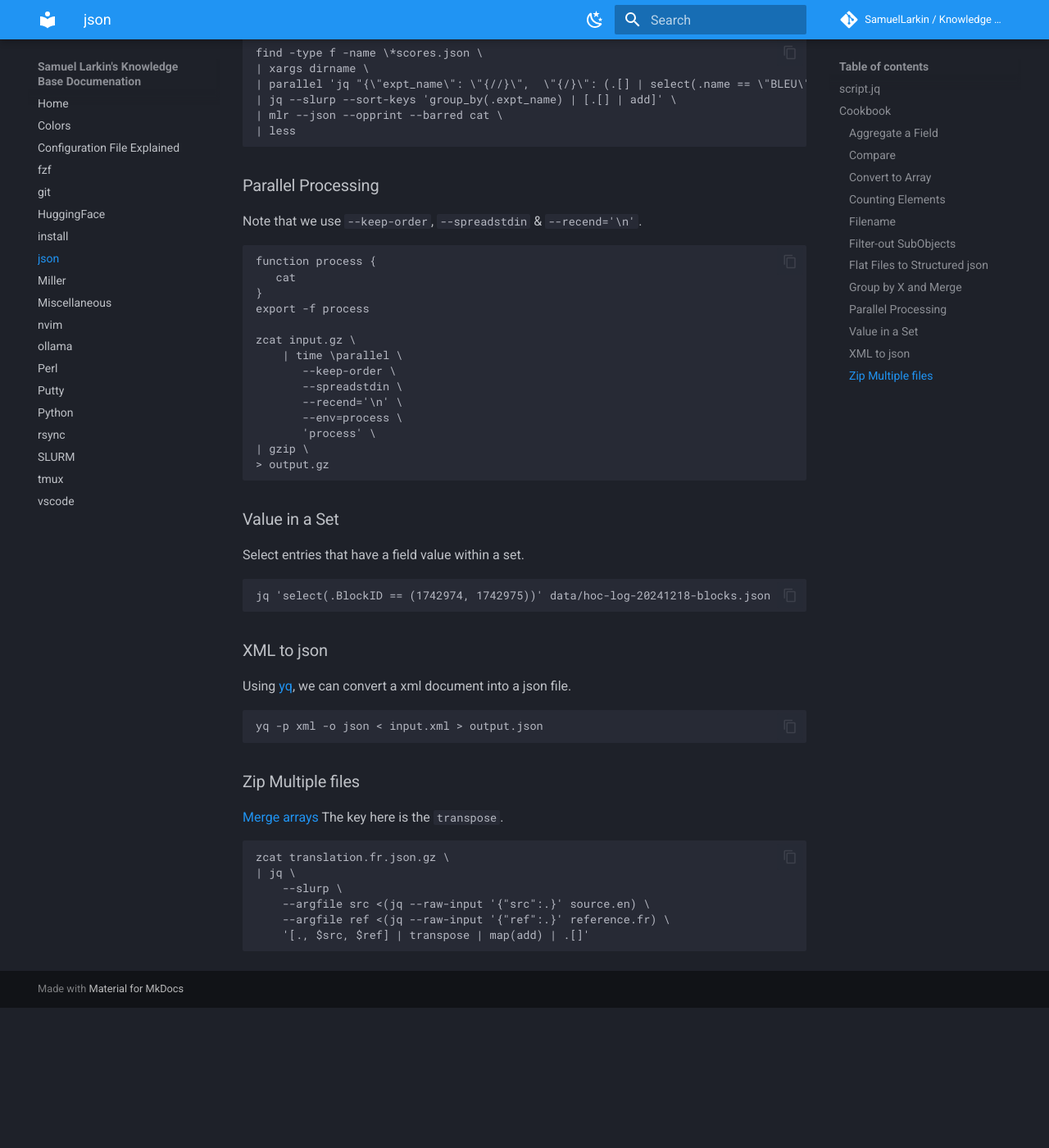
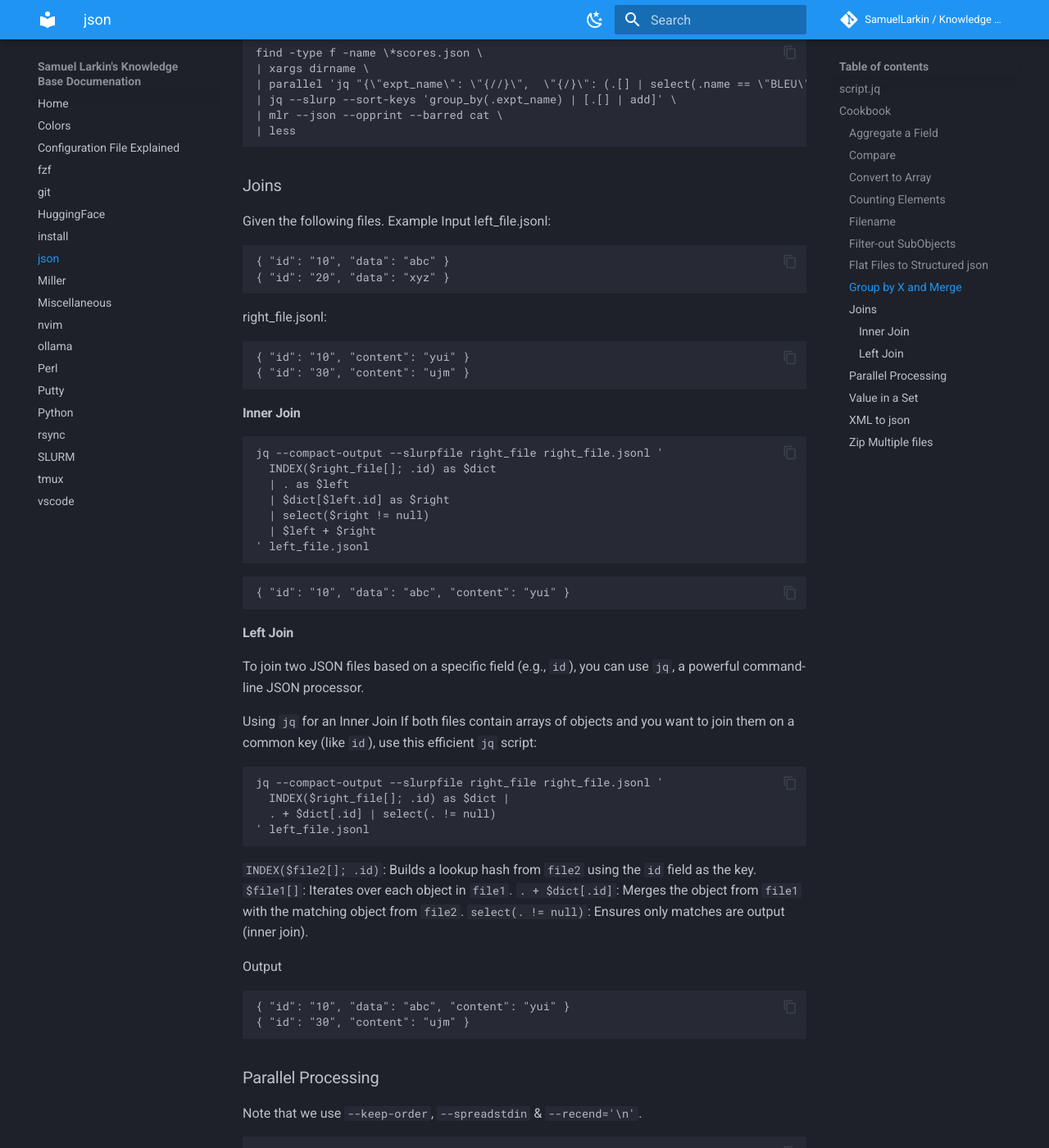
Before and after one commit to SamuelLarkin/kb, an MkDocs documentation site: the page built from docs/json.md, in a window 1280 px wide and 1400 px high, scrolled down 5261 px. Shown: the whole window at 82% size. Built offline with MkDocs 1.6.1 and Material for MkDocs 9.7.7, drawn with Linux system fonts in a browser that asks for light colours; comment, search, counter and statistics services are not loaded; the version menu is left out; before the commit the page ends 6490 px from its top, so only the background shows below that.

Commit message:
docs(json): inner join

````diff
--- a/docs/json.md
+++ b/docs/json.md
@@ -277,6 +277,66 @@ find -type f -name \*scores.json \
 | less
 ```
 
+### Joins
+
+Given the following files.
+Example Input
+left_file.jsonl:
+
+```json
+{ "id": "10", "data": "abc" }
+{ "id": "20", "data": "xyz" }
+```
+
+right_file.jsonl:
+
+```json
+{ "id": "10", "content": "yui" }
+{ "id": "30", "content": "ujm" }
+```
+
+#### Inner Join
+
+```sh
+jq --compact-output --slurpfile right_file right_file.jsonl '
+  INDEX($right_file[]; .id) as $dict
+  | . as $left
+  | $dict[$left.id] as $right
+  | select($right != null)
+  | $left + $right
+' left_file.jsonl
+```
+
+```json
+{ "id": "10", "data": "abc", "content": "yui" }
+```
+
+#### Left Join
+
+To join two JSON files based on a specific field (e.g., `id`), you can use `jq`, a powerful command-line JSON processor.
+
+Using `jq` for an Inner Join
+If both files contain arrays of objects and you want to join them on a common key (like `id`), use this efficient `jq` script:
+
+```sh
+jq --compact-output --slurpfile right_file right_file.jsonl '
+  INDEX($right_file[]; .id) as $dict |
+  . + $dict[.id] | select(. != null)
+' left_file.jsonl
+```
+
+`INDEX($file2[]; .id)`: Builds a lookup hash from `file2` using the `id` field as the key.
+`$file1[]`: Iterates over each object in `file1`.
+`. + $dict[.id]`: Merges the object from `file1` with the matching object from `file2`.
+`select(. != null)`: Ensures only matches are output (inner join).
+
+Output
+
+```json
+{ "id": "10", "data": "abc", "content": "yui" }
+{ "id": "30", "content": "ujm" }
+```
+
 ### Parallel Processing
 
 Note that we use `--keep-order`, `--spreadstdin` & `--recend='\n'`.
````
